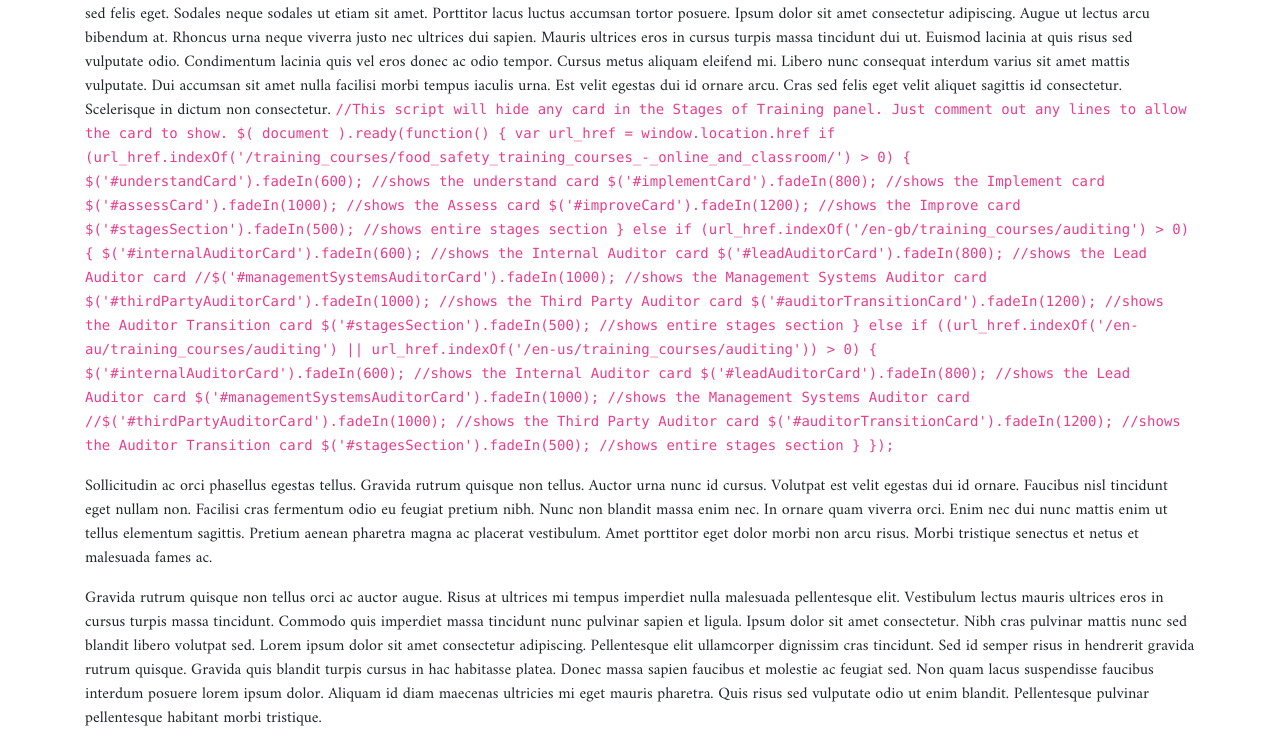
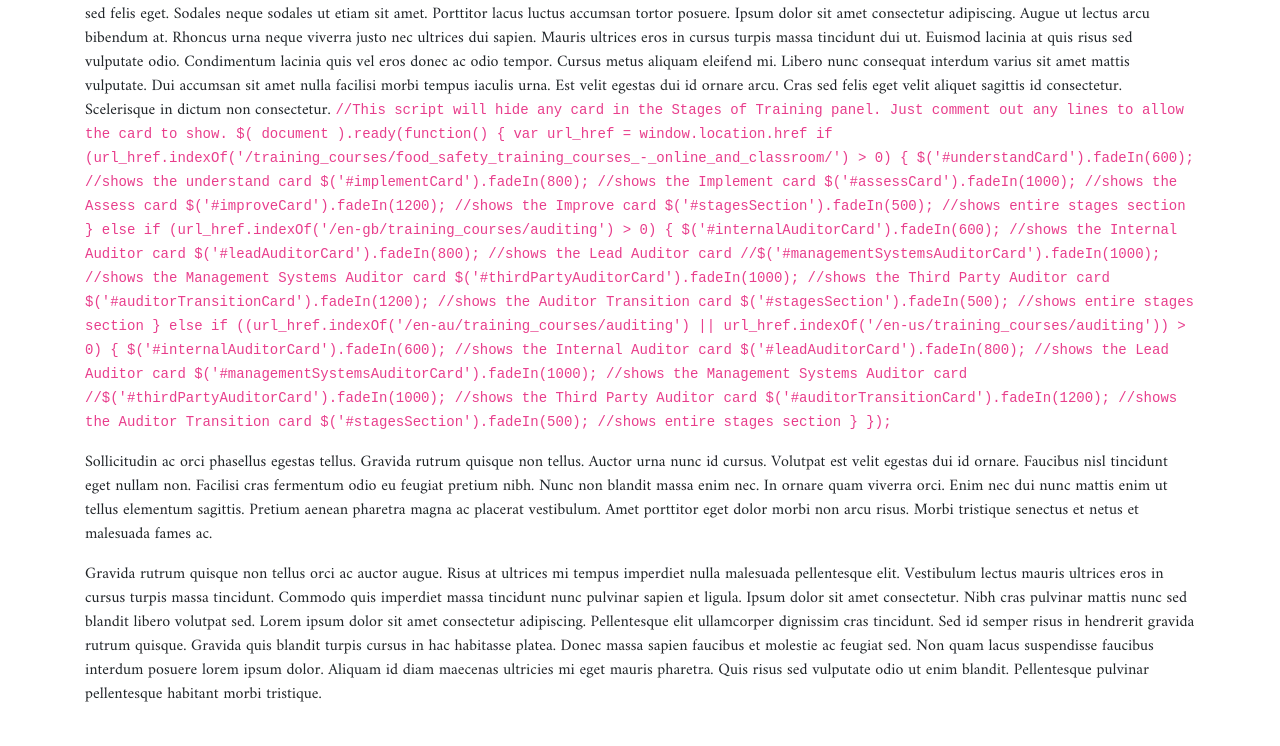
Before and after one commit to joshuamcf/joshuamcf.github.io, a plain HTML site: page index.html in a window 1280 px wide. Shown: the part 124-870 px from the top of the page. After the commit the page ends 846 px from the top, so only its background shows below. Drawn offline with nearby package versions, Linux system fonts and the light colour scheme; a web font is replaced by a local one.

Commit message:
corrected code styles

```diff
--- a/stylesheet.css
+++ b/stylesheet.css
@@ -11,6 +11,9 @@ p {
   font-family: 'Amiri', serif;
 }
 
-code {
+body code,
+body kbd,
+body pre,
+body samp {
   font-family: 'PT Mono', monospace;
 }
```
